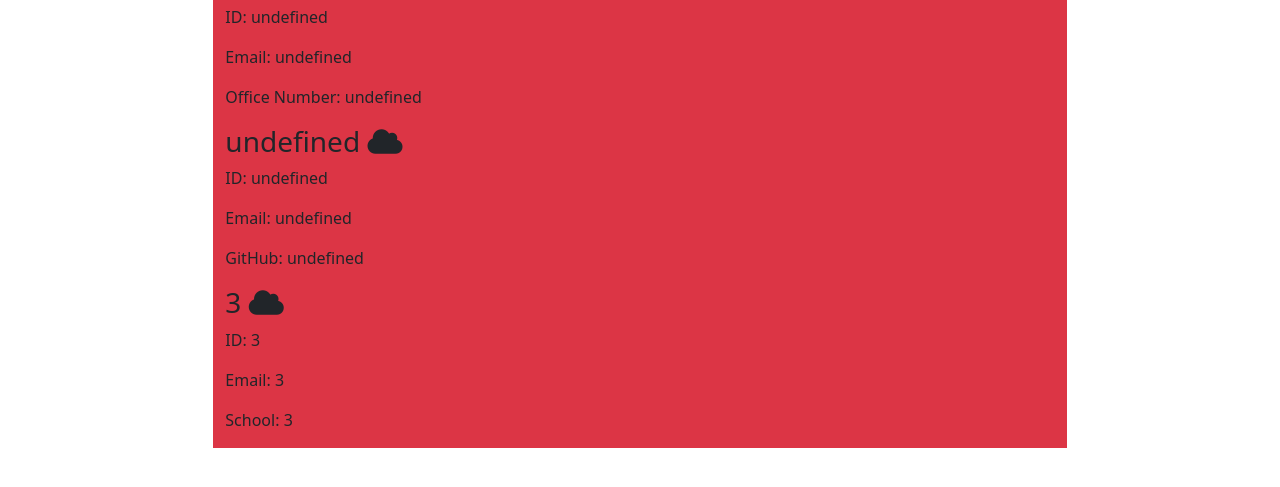
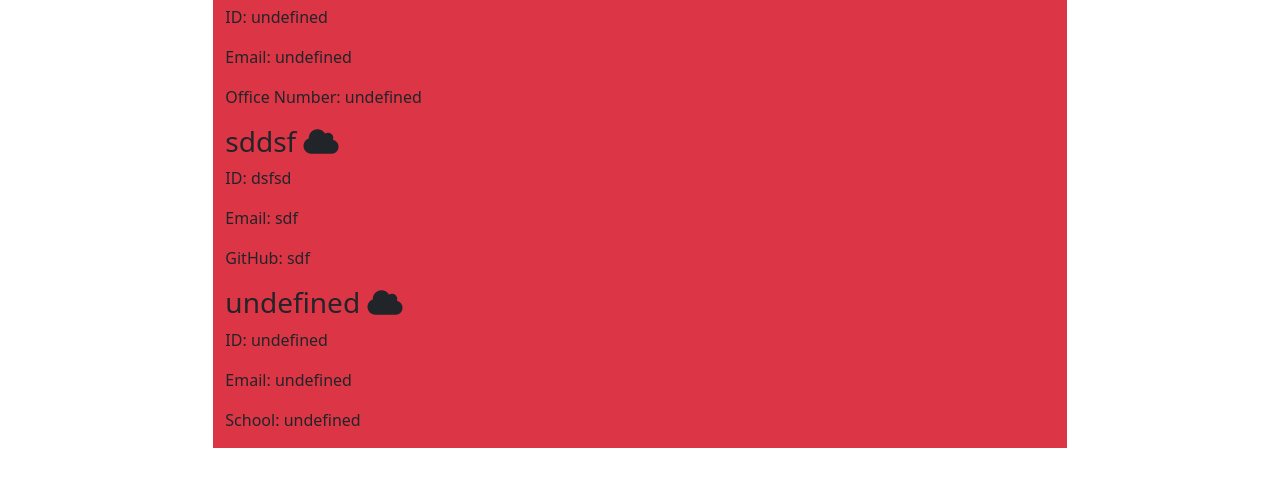
Before and after one commit to roodhouse/teamProfileGenerator, a website: page index2.html in a window 1280 px wide. Shown: the part 125-612 px from the top of the page. Drawn offline with nearby package versions, Linux system fonts and the light colour scheme.

Commit message:
failed attempts at saving more than one to the file

```diff
--- a/index2.html
+++ b/index2.html
@@ -28,19 +28,19 @@
 
         <div id="engineer" class="row">
             <div class="col-12 bg-danger">
-                <h3 id="engineerName">undefined <i class="fa-solid fa-cloud"></i></h3>
-                <p>ID: <span id="engineerId">undefined</span></p>
-                <p>Email: <span id="engineerEmail">undefined</span></p>
-                <p>GitHub: <span id="engineerGit">undefined</span></p>
+                <h3 id="engineerName">sddsf <i class="fa-solid fa-cloud"></i></h3>
+                <p>ID: <span id="engineerId">dsfsd</span></p>
+                <p>Email: <span id="engineerEmail">sdf</span></p>
+                <p>GitHub: <span id="engineerGit">sdf</span></p>
             </div>
         </div>
 
         <div id="intern" class="row">
             <div class="col-12 bg-danger">
-                <h3 id="internName">3 <i class="fa-solid fa-cloud"></i></h3>
-                <p>ID: <span id="internId">3</span></p>
-                <p>Email: <span id="internEmail">3</span></p>
-                <p>School: <span id="internSchool">3</span></p>
+                <h3 id="internName">undefined <i class="fa-solid fa-cloud"></i></h3>
+                <p>ID: <span id="internId">undefined</span></p>
+                <p>Email: <span id="internEmail">undefined</span></p>
+                <p>School: <span id="internSchool">undefined</span></p>
             </div>
         </div>
 
```
Also changed, not shown: index.js (+2 -36 lines).
